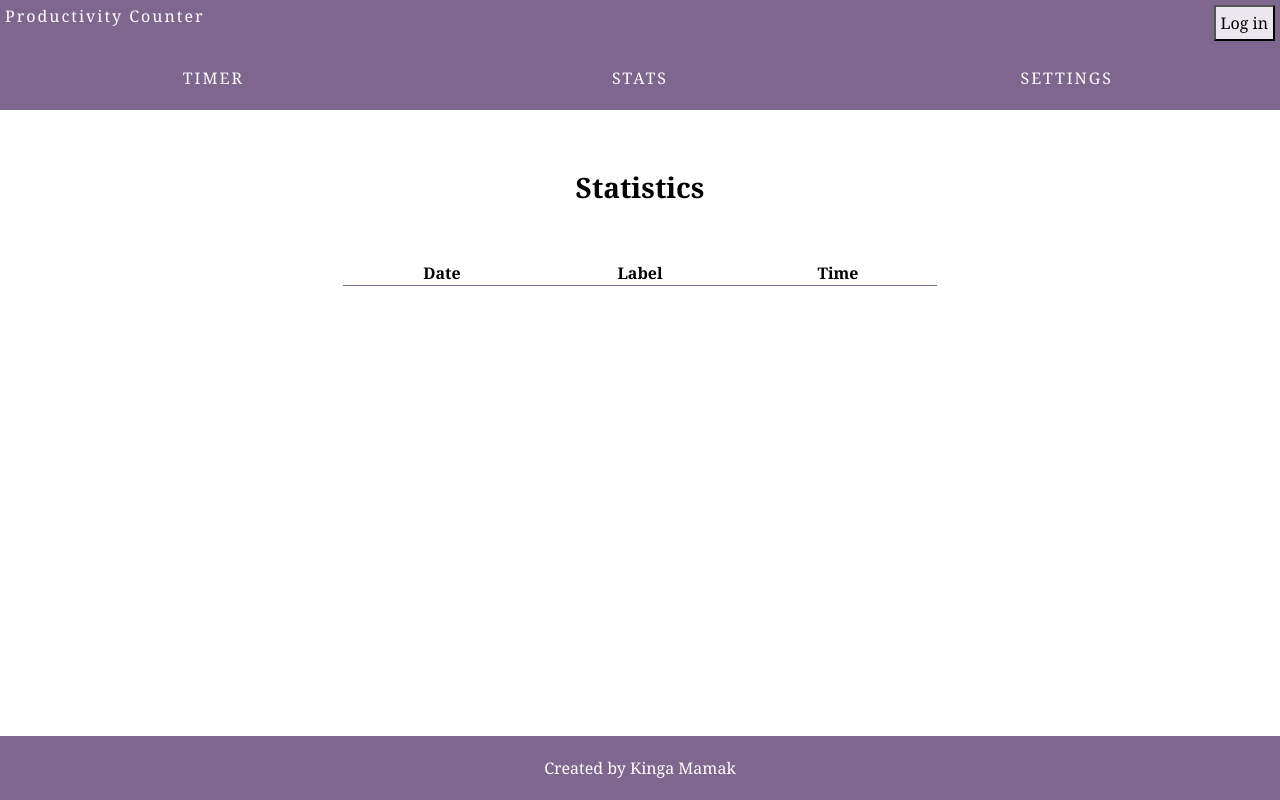
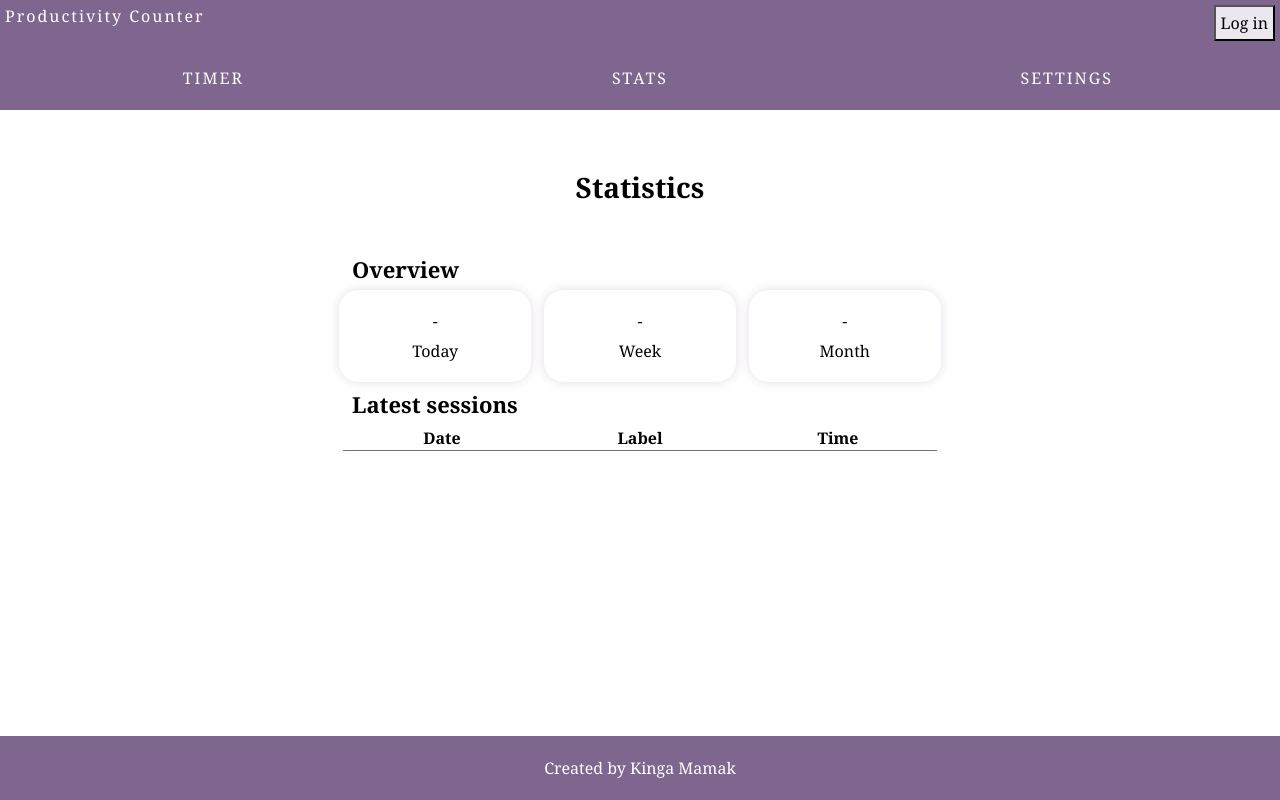
Before and after one commit to kingam280/productivity-counter, a React (Create React App) app: page /#/stats in a window 1280 px wide. Built offline with nearby package versions, Linux system fonts and the light colour scheme.

Commit message:
Add stats overview section

```diff
--- a/src/components/Log/Log.js
+++ b/src/components/Log/Log.js
@@ -31,7 +31,7 @@ const LogComponent = ({type}) => {
                 var user = userCredential.user;
                 setUser(user.uid)
                 localStorage.setItem('userId', user.uid)
-                localStorage.setItem('data', '')
+                localStorage.removeItem('data')
                 history.push('/timer')
             })
             .catch((error) => {
--- a/src/components/Stats/Stats.css
+++ b/src/components/Stats/Stats.css
@@ -22,3 +22,27 @@ td {
 
   line-height: 1.5;
 }
+
+.stats-overview {
+  width: 100%;
+  display: flex;
+  justify-content: center;
+  flex-wrap: wrap;
+}
+
+.stats-overview > div {
+  flex-basis: 30%;
+  display: flex;
+  flex-wrap: wrap;
+  align-content: space-around;
+  padding: 2.5%;
+  margin: 1%;
+  border-radius: 20px;
+  box-shadow: 0 0 10px 2px var(--second-color);
+}
+
+.stats-overview > div > p {
+  width: 100%;
+  text-align: center;
+  padding: 2.5%;
+}
--- a/src/components/Stats/Stats.js
+++ b/src/components/Stats/Stats.js
@@ -1,6 +1,7 @@
 import React, {useContext} from 'react';
 import Record from './Record'
 import Loading from '../Loading/Loading'
+import StatsOverview from './StatsOverview'
 import './Stats.css';
 import useStats from '../../utils/useStats'
 import { AuthContext } from '../../contexts/Auth'
@@ -45,6 +46,8 @@ export default function Stats() {
     return (
       <div className="stats container">
         <h2>Statistics</h2>
+        <StatsOverview records={records}/>
+        <h3>Latest sessions</h3>
         {displayTable()}
       </div>
     );
--- /dev/null
+++ b/src/components/Stats/StatsOverview.js
@@ -0,0 +1,78 @@
+import React, {useEffect, useState} from 'react'
+import TimeDisplay from './TimeDisplay'
+
+const getTimeFromToday = (records) => {
+    if (!records) return 0
+    const today = new Date().setHours(0,0,0)
+    const time = records.reduce( (prev, current) => {
+        if (current.timestamp >= today) {
+            return prev + parseInt(current.timeInMinutes)
+        } else {
+            return prev
+        }
+    }, 0)
+    return time
+}
+
+const getTimeFromWeek = (records) => {
+    if (!records) return 0
+    const today = new Date()
+    const day = today.getDay()
+    const diff = today.getDate() - day + (day === 0 ? -6:1)
+    const startDate = new Date(today.setDate(diff)).setHours(0,0,0)
+    const time = records.reduce( (prev, current) => {
+        if (current.timestamp >= startDate) {
+            return prev + parseInt(current.timeInMinutes)
+        } else {
+            return prev
+        }
+    }, 0)
+    return time
+}
+
+const getTimeFromMonth = (records) => {
+    if (!records) return 0
+    const today = new Date()
+    const startDate = new Date(today.setDate(1)).setHours(0,0,0)
+
+    const time = records.reduce( (prev, current) => {
+        if (current.timestamp >= startDate) {
+            return prev + parseInt(current.timeInMinutes)
+        } else {
+            return prev
+        }
+    }, 0)
+    return time
+}
+
+const StatsOverview = ({records}) => {
+    const [todayTime, setTodayTime] = useState(0)
+    const [weekTime, setWeekTime] = useState(0)
+    const [monthTime, setMonthTime] = useState(0)
+
+    useEffect(() =>{
+        setTodayTime(getTimeFromToday(records));
+        setMonthTime(getTimeFromMonth(records))
+        setWeekTime(getTimeFromWeek(records))
+    },[records])
+
+    return (
+        <div class="stats-overview">
+            <h3>Overview</h3>
+            <div className="today">
+                {records.length > 0 ? <TimeDisplay time={todayTime} /> : <p>-</p>}
+                <p>Today</p>
+            </div>
+            <div className="week">
+                {records.length > 0 ? <TimeDisplay time={weekTime} /> : <p>-</p>}
+                <p>Week</p>
+            </div>
+            <div className="month">
+                {records.length > 0 ? <TimeDisplay time={monthTime} /> : <p>-</p>}
+                <p>Month</p>
+            </div>
+        </div>
+    )
+}
+
+export default StatsOverview
--- /dev/null
+++ b/src/components/Stats/TimeDisplay.js
@@ -0,0 +1,11 @@
+import React from 'react'
+
+const TimeDisplay = ({time}) => {
+    const hours = Math.floor(time / 60)
+    const minutes = time - hours * 60
+    return (
+        <p>{hours}h {minutes}m</p>
+    )
+}
+
+export default TimeDisplay
--- a/src/components/TopPanel/Menu.js
+++ b/src/components/TopPanel/Menu.js
@@ -8,8 +8,8 @@ function Menu({isCounting}) {
 
         <>
             <Link to="/timer" className="menu-item">Timer</Link>
-            <Link to={isCounting ? null : "/stats"} className={isCounting ? "menu-item menu-inactive" : "menu-item"}>Stats</Link>
-            <Link to={isCounting ? null : "/settings"} className={isCounting ? "menu-item menu-inactive" : "menu-item"}>Settings</Link>
+            <Link to={isCounting ? "/timer" : "/stats"} className={isCounting ? "menu-item menu-inactive" : "menu-item"}>Stats</Link>
+            <Link to={isCounting ? "/timer" : "/settings"} className={isCounting ? "menu-item menu-inactive" : "menu-item"}>Settings</Link>
         </>
 
     );
```
